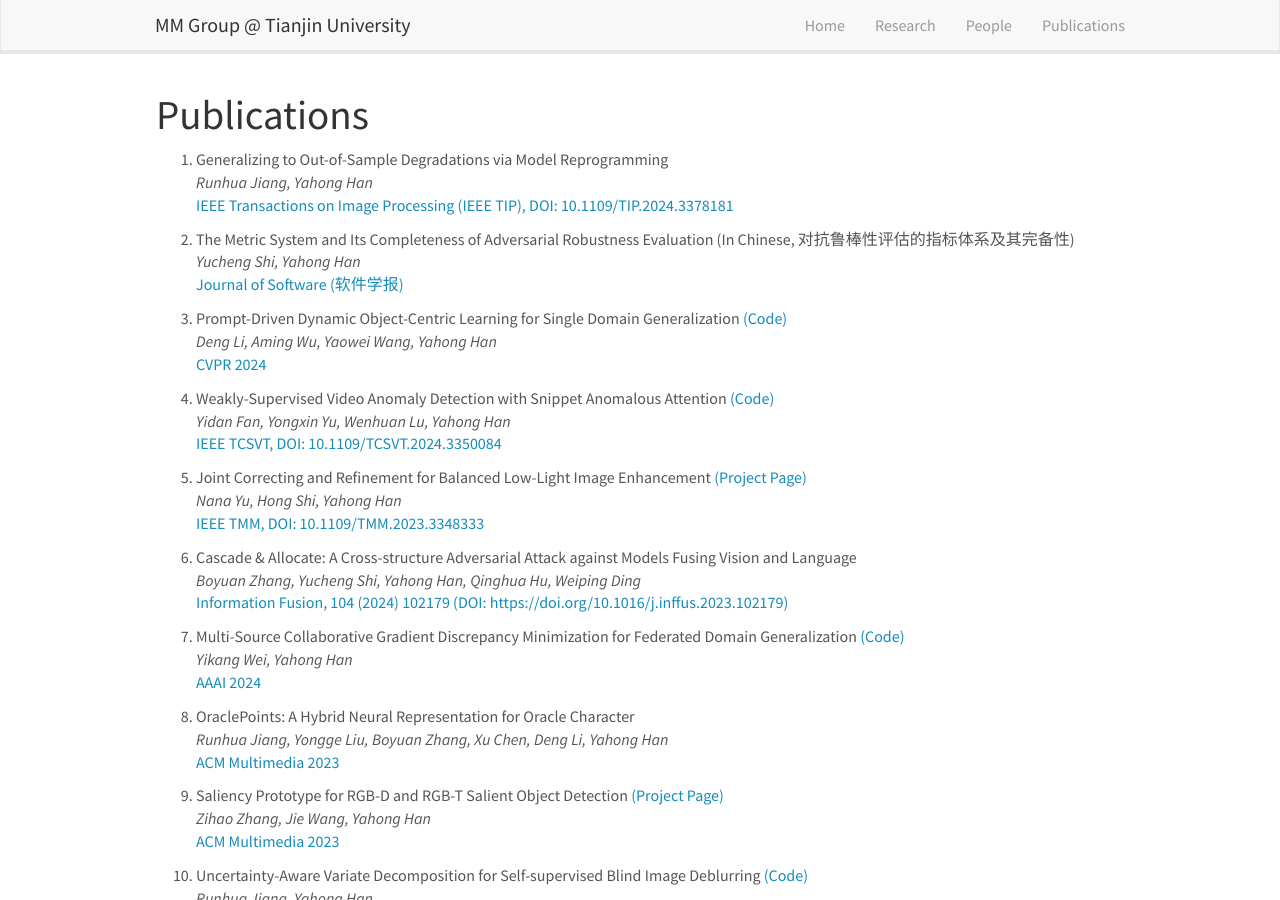
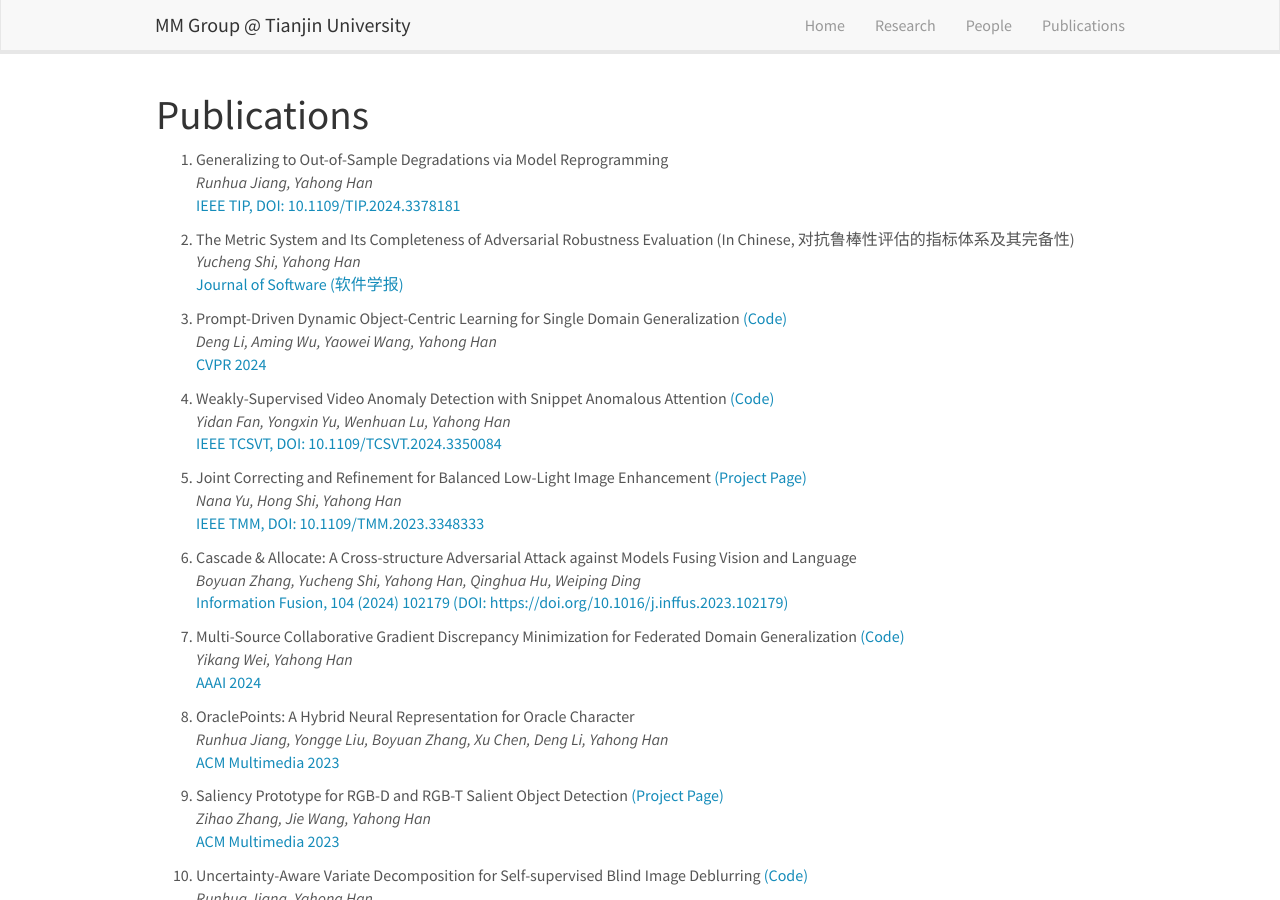
Before and after one commit to tjumm/tjumm.github.io, a Jekyll site: the page built from _pages/publications.md, in a window 1280 px wide and 900 px high. Built offline with Jekyll 4.4.1, drawn with Linux system fonts in a browser that asks for light colours; comment, search, counter and statistics services are not loaded.

Commit message:
add tip doi

```diff
--- a/_data/publist.yml
+++ b/_data/publist.yml
@@ -4,7 +4,7 @@
   authors: Runhua Jiang, Yahong Han
   link:
     url:
-    display: "IEEE Transactions on Image Processing (IEEE TIP), DOI: 10.1109/TIP.2024.3378181"
+    display: "IEEE TIP, DOI: 10.1109/TIP.2024.3378181"
   highlight: 0
 
 - title: "1. The Metric System and Its Completeness of Adversarial Robustness Evaluation (In Chinese, 对抗鲁棒性评估的指标体系及其完备性)"
```
